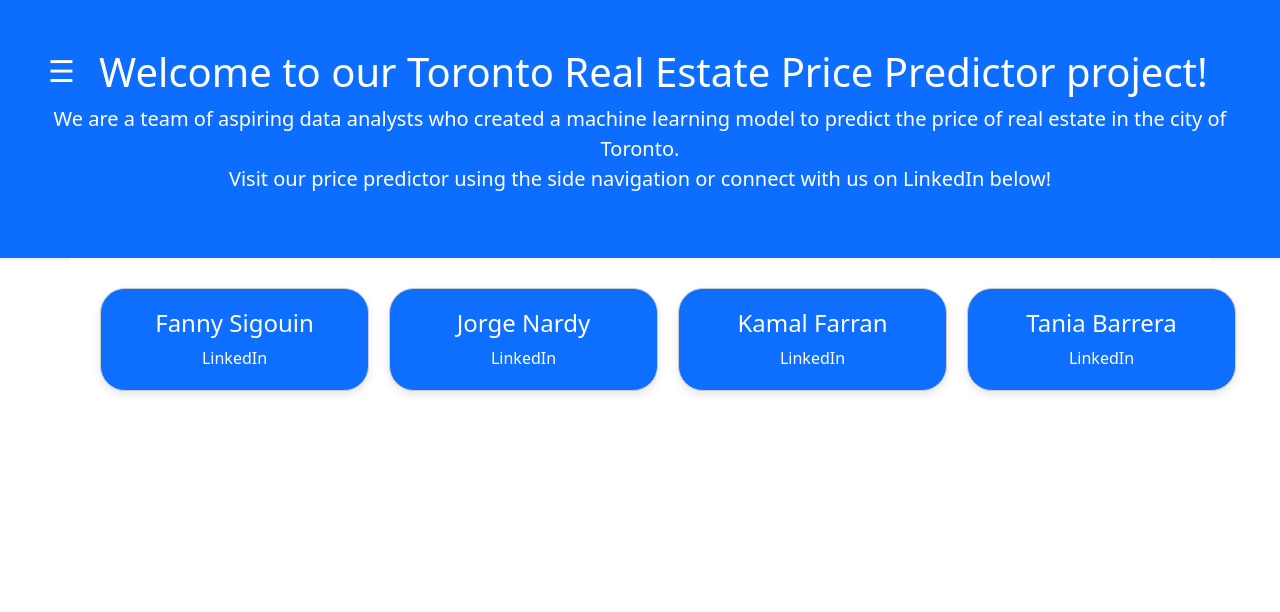
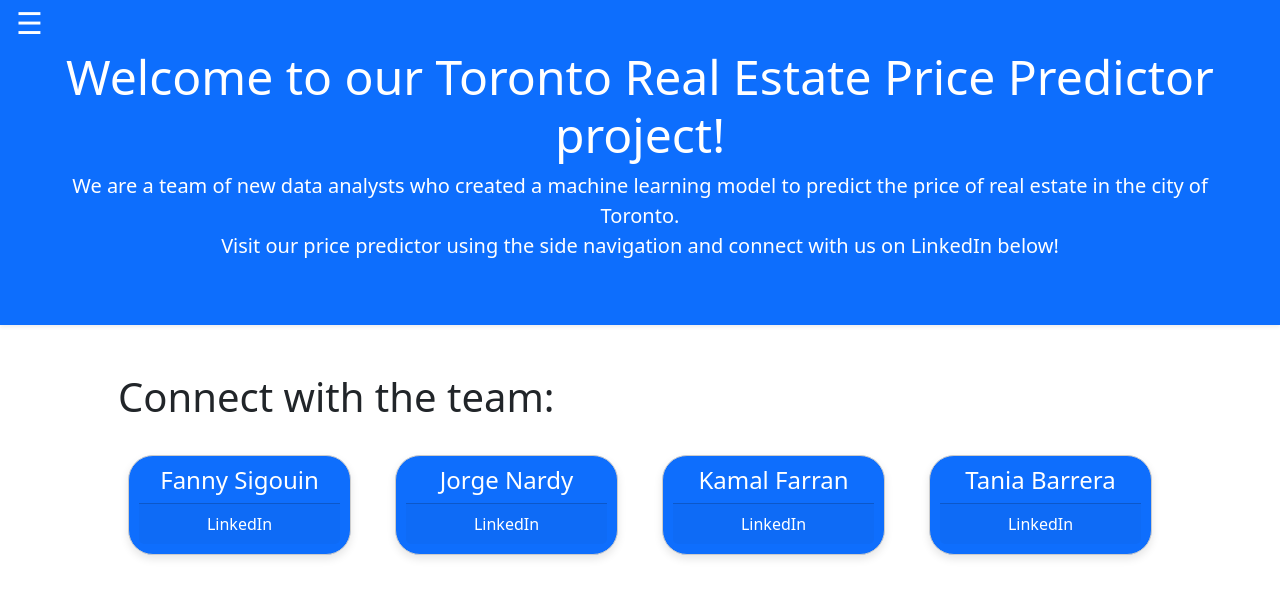
Before and after one commit to fannysigouin/project4, a Flask app: page /about in a window 1280 px wide. Shown: the top 612 px of the page. Run offline with Flask 3, Linux system fonts and the light colour scheme; some libraries are stand-ins or nearby versions.

Commit message:
minor format adjustements

```diff
--- a/deploy/templates/about.html
+++ b/deploy/templates/about.html
@@ -18,17 +18,11 @@
     <!--script src=""></script-->
     <style>
         /* Style for about us section */
-        .about-container {
-            display: flex;
-            justify-content: space-around;
-            background-color: #fff;
-            padding: 20px;
-        }
 
         .about-box {
-            flex: 0 0 calc(25% - 6px);
+            /* flex: 0 0 calc(25% - 6px); */
             border: 1px solid #ccc;
-            padding: 20px;
+            padding: 10px;
             margin: 10px;
             text-align: center;
             box-sizing: border-box;
@@ -43,7 +37,7 @@
         }
 
         .name {
-            color:#fff;
+            color: #fff;
             text-decoration: none;
         }
 
@@ -83,42 +77,69 @@
         }
 
         @media screen and (max-height: 450px) {
-            .sidenav {padding-top: 15px;}
-            .sidenav a {font-size: 18px;}
+            .sidenav {
+                padding-top: 15px;
+            }
+
+            .sidenav a {
+                font-size: 18px;
+            }
         }
     </style>
 </head>
 
 <body>
-    <div class="container-fluid p-5 bg-primary text-white text-center shadow-sm">
+    <div class="container-fluid px-3 bg-primary text-white text-center shadow-sm">
         <div id="sideNav" class="sidenav">
             <a href="javascript:void(0)" class="closebtn" onclick="closeNav()">&times;</a>
+            <a href="/">Price Predictor</a>
             <a href="/about">About Us</a>
-            <a href="/">Price Predictor</a>
         </div>
         <span style="font-size:30px;cursor:pointer;float:left" onclick="openNav()">&#9776;</span>
-        <h1>Welcome to our Toronto Real Estate Price Predictor project!</h1>
+        <div class="p-5">
+            <h1 class="display-5">Welcome to our Toronto Real Estate Price Predictor project!</h1>
             <p class="lead">
-            We are a team of aspiring data analysts who created a machine learning model to predict the price of real estate in the city of Toronto.<br/>
-            Visit our price predictor using the side navigation or connect with us on LinkedIn below!<br/>
+                We are a team of new data analysts who created a machine learning model to predict the price of real
+                estate in the city of Toronto.<br />
+                Visit our price predictor using the side navigation and connect with us on LinkedIn below!<br />
             </p>
         </div>
-    <div class="about-container container">
-        <div class="about-box">
-            <h4 class="name">Fanny Sigouin</h4>
-            <a href="https://www.linkedin.com/in/fannysigouin/" class="link" target="_blank">LinkedIn</a>
     </div>
-        <div class="about-box">
-            <h4 class="name">Jorge Nardy</h4>
-            <a href="https://www.linkedin.com/in/jorge-nardy/" class="link" target="_blank">LinkedIn</a>
+    <div class="container p-5">
+        <div class="row">
+            <div class="col-sm-12">
+                <h3 class="display-6">Connect with the team:</h3>
             </div>
-        <div class="about-box">
-            <h4 class="name">Kamal Farran</h4>
-            <a href="https://www.linkedin.com/in/kamal-farran/" class="link" target="_blank">LinkedIn</a>
         </div>
-        <div class="about-box">
-            <h4 class="name">Tania Barrera</h4>
-            <a href="https://www.linkedin.com/in/tania-sofia-barrera/" class="link" target="_blank">LinkedIn</a>
+        <div class="row pt-3">
+            <div class="col-xs-12 col-sm-6 col-md-3">
+                <div class="about-box card">
+                    <h4 class="name card-title">Fanny Sigouin</h4>
+                    <a href="https://www.linkedin.com/in/fannysigouin/" class="link card-link card-footer"
+                        target="_blank">LinkedIn</a>
+                </div>
+            </div>
+            <div class="col-xs-12 col-sm-6 col-md-3">
+                <div class="about-box card">
+                    <h4 class="name card-title">Jorge Nardy</h4>
+                    <a href="https://www.linkedin.com/in/jorge-nardy/" class="link card-link card-footer"
+                        target="_blank">LinkedIn</a>
+                </div>
+            </div>
+            <div class="col-xs-12 col-sm-6 col-md-3">
+                <div class="about-box card">
+                    <h4 class="name card-title">Kamal Farran</h4>
+                    <a href="https://www.linkedin.com/in/kamal-farran/" class="link card-link card-footer"
+                        target="_blank">LinkedIn</a>
+                </div>
+            </div>
+            <div class="col-xs-12 col-sm-6 col-md-3">
+                <div class="about-box card">
+                    <h4 class="name card-title">Tania Barrera</h4>
+                    <a href="https://www.linkedin.com/in/tania-sofia-barrera/" class="link card-link card-footer"
+                        target="_blank">LinkedIn</a>
+                </div>
+            </div>
         </div>
         <script>
             function openNav() {
@@ -130,4 +151,5 @@
             }
         </script>
 </body>
+
 </html>
```
Also changed, not shown: deploy/templates/home.html (+7 -5 lines). Lines whose indentation alone changed are shown as unchanged.
